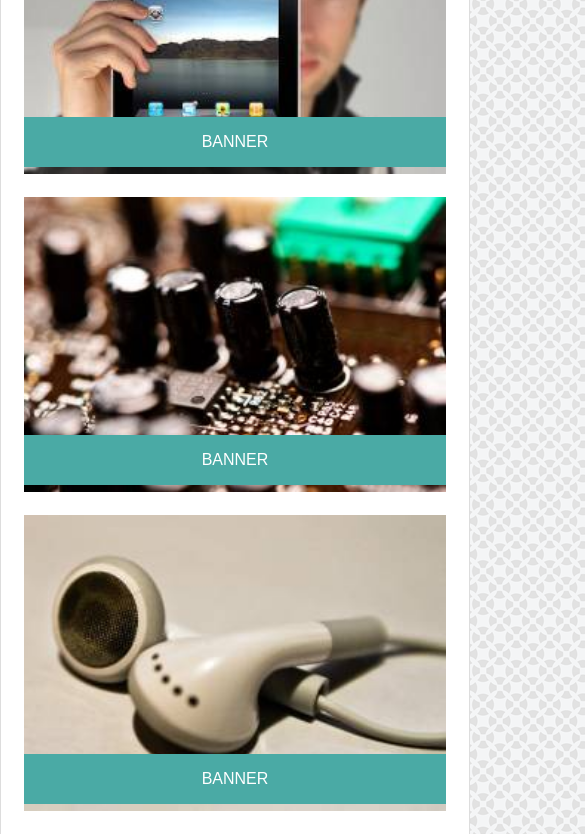
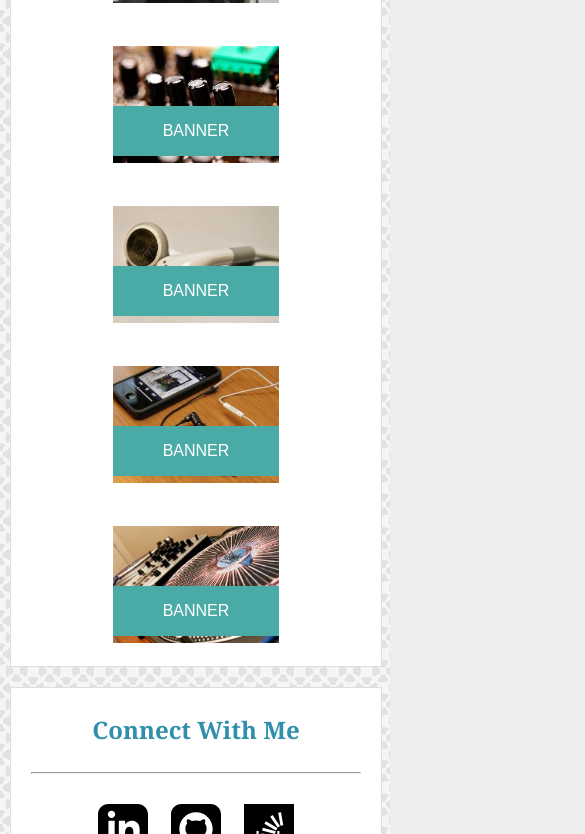
Before and after one commit to TyPhyter/Responsive-Portfolio, a plain HTML site: page portfolio.html in a window 390 px wide. Shown: the part 329-1163 px from the top of the page, 585 px wide, since content can reach past the window. Drawn offline with Linux system fonts and the light colour scheme.

Commit message:
768px media query complete

```diff
--- a/assets/css/style.css
+++ b/assets/css/style.css
@@ -237,6 +237,7 @@ form textarea {
 
     #main-section {
         width: 60%;
+        margin-left: 30px;
         /* center picture */
         text-align: center;
     }
@@ -250,6 +251,7 @@ form textarea {
     }
     #sidebar {
         width: 30%;
+        margin-right: 30px;
     }
 
     #nav-wrapper {
@@ -276,7 +278,45 @@ form textarea {
 }
 
 @media screen and (max-width: 768px) {
+        /* body {
+            text-align: center;
+        } */
+    #content-area {
+        width: 95%;
+        margin: auto;
+    }
 
+    #main-section {
+        float: none;
+        width: 100%;
+        margin: 0px auto;
+    }
+
+    #sidebar {
+        float: none;
+        width: 100%;
+        margin: 20px auto;
+    }
+
+    #nav-wrapper {
+        width: 95%;
+    }
+
+    #profile-pic {
+        float: left;
+        width: 45%;
+    }
+
+    .portfolio-project {
+        display: inline-block;
+        width: 45%;
+        height: auto;
+        margin: 20px 10px;
+    }
+
+    .portfolio-project img{
+        width: 100%;
+    }
 }
 
 @media screen and (max-width: 640px) {
```
